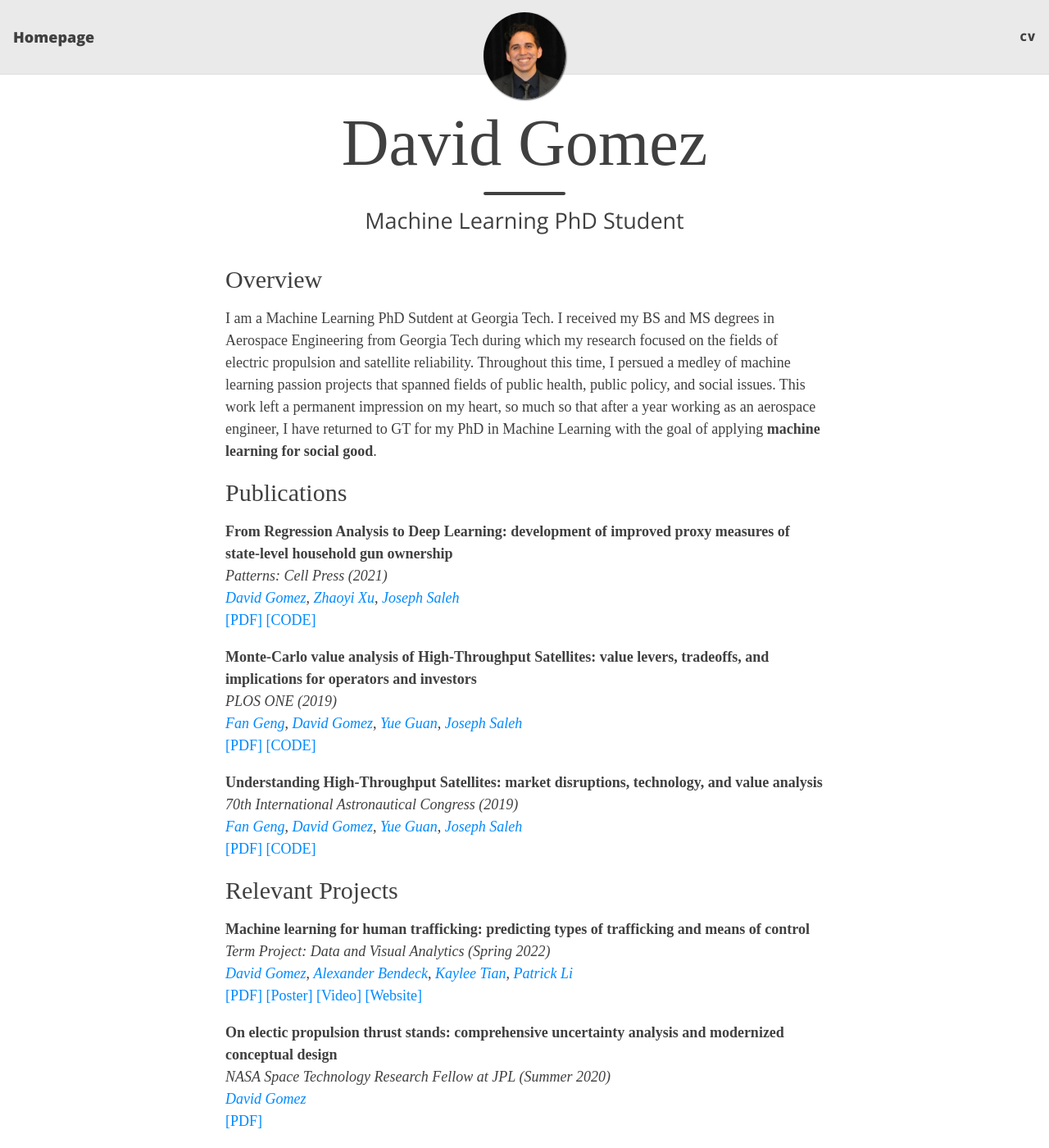
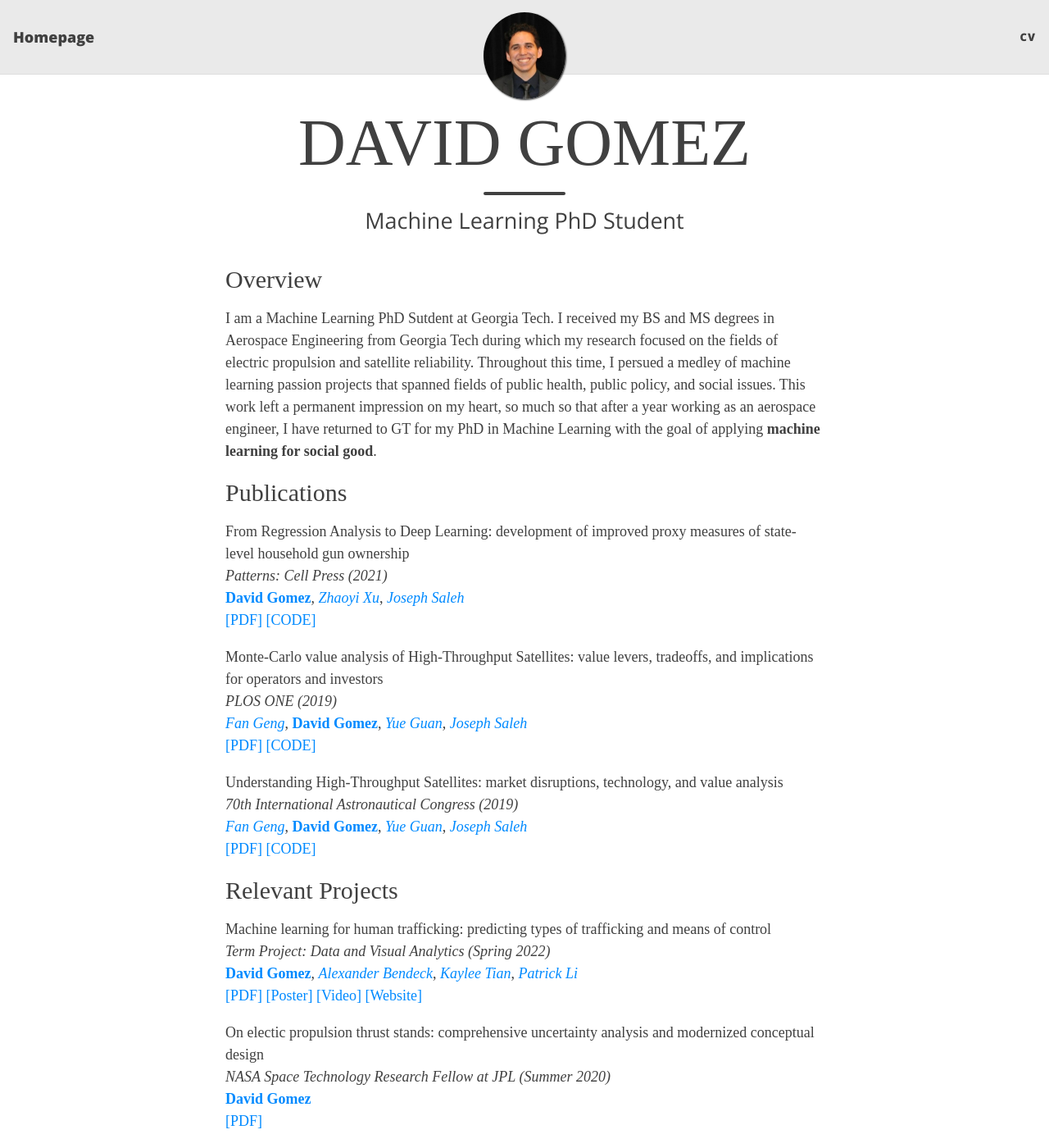
Before and after one commit to dbgomez94/dbgomez94.github.io, a Jekyll site: the page built from index.md, in a window 1280 px wide and 1400 px high. Shown: the whole window at 82% size. Built offline with Jekyll 4.4.1, drawn with Linux system fonts in a browser that asks for light colours; nearby versions of some CDN libraries; the list of posts is cut into pages by our own code.

Commit message:
fonts and styles

```diff
--- a/assets/css/beautifuljekyll.css
+++ b/assets/css/beautifuljekyll.css
@@ -29,7 +29,7 @@ p {
 }
 h1,h2,h3,h4,h5,h6 {
   font-family: 'avenir next'; /*'Open Sans', 'Helvetica Neue', Helvetica, Arial, sans-serif;*/
-  font-weight: 400; /* 800 */
+  font-weight: 350; /* 800 */
   line-height: 1.1;
 }
 h1 {
--- a/index.md
+++ b/index.md
@@ -1,6 +1,6 @@
 ---
 layout: home
-title: David Gomez
+title: DAVID GOMEZ
 subtitle: Machine Learning PhD Student
 ---
 
@@ -10,27 +10,27 @@ I am a Machine Learning PhD Sutdent at Georgia Tech. I received my BS and MS deg
 
 ## Publications
 
-**From Regression Analysis to Deep Learning: development of improved proxy measures of state-level household gun ownership** \
+From Regression Analysis to Deep Learning: development of improved proxy measures of state-level household gun ownership \
 _Patterns: Cell Press (2021)_ \
-  [_David Gomez_](https://scholar.google.com/citations?user=YmsZnXAAAAAJ&hl=en&oi=sra),
+  [**David Gomez**](https://scholar.google.com/citations?user=YmsZnXAAAAAJ&hl=en&oi=sra),
   [_Zhaoyi Xu_](https://scholar.google.com/citations?user=AlaqLgcAAAAJ&hl=en&oi=sra),
   [_Joseph Saleh_](https://scholar.google.com/citations?user=oewjyycAAAAJ&hl=en&oi=sra) \
   [[PDF]](https://www.cell.com/action/showPdf?pii=S2666-3899%2820%2930202-6)
   [[CODE]](https://github.com/dbgomez94/gun-ownership-proxy)
 
-**Monte-Carlo value analysis of High-Throughput Satellites: value levers, tradeoffs, and implications for operators and investors** \
+Monte-Carlo value analysis of High-Throughput Satellites: value levers, tradeoffs, and implications for operators and investors \
 _PLOS ONE (2019)_ \
   [_Fan Geng_](https://scholar.google.com/citations?user=VC7KrQQAAAAJ&hl=en&oi=sra),
-  [_David Gomez_](https://scholar.google.com/citations?user=YmsZnXAAAAAJ&hl=en&oi=sra),
+  [**David Gomez**](https://scholar.google.com/citations?user=YmsZnXAAAAAJ&hl=en&oi=sra),
   [_Yue Guan_](https://scholar.google.com/citations?user=Gr0QHIEAAAAJ&hl=en&oi=sra),
   [_Joseph Saleh_](https://scholar.google.com/citations?user=oewjyycAAAAJ&hl=en&oi=sra) \
   [[PDF]](https://journals.plos.org/plosone/article/file?id=10.1371/journal.pone.0222133&type=printable)
   [[CODE]](https://github.com/dbgomez94/high-throughput-satellites)
 
-**Understanding High-Throughput Satellites: market disruptions, technology, and value analysis** \
+Understanding High-Throughput Satellites: market disruptions, technology, and value analysis \
 _70th International Astronautical Congress (2019)_ \
   [_Fan Geng_](https://scholar.google.com/citations?user=VC7KrQQAAAAJ&hl=en&oi=sra),
-  [_David Gomez_](https://scholar.google.com/citations?user=YmsZnXAAAAAJ&hl=en&oi=sra),
+  [**David Gomez**](https://scholar.google.com/citations?user=YmsZnXAAAAAJ&hl=en&oi=sra),
   [_Yue Guan_](https://scholar.google.com/citations?user=Gr0QHIEAAAAJ&hl=en&oi=sra),
   [_Joseph Saleh_](https://scholar.google.com/citations?user=oewjyycAAAAJ&hl=en&oi=sra) \
   [[PDF]](http://iafastro.directory/iac/archive/browse/IAC-19/E3/3/49731/)
@@ -38,9 +38,9 @@ _70th International Astronautical Congress (2019)_ \
 
 ## Relevant Projects
 
-**Machine learning for human trafficking: predicting types of trafficking and means of control** \
+Machine learning for human trafficking: predicting types of trafficking and means of control \
 _Term Project: Data and Visual Analytics (Spring 2022)_ \
-  [_David Gomez_](https://scholar.google.com/citations?user=YmsZnXAAAAAJ&hl=en&oi=sra),
+  [**David Gomez**](https://scholar.google.com/citations?user=YmsZnXAAAAAJ&hl=en&oi=sra),
   [_Alexander Bendeck_](https://alexanderbendeck.github.io/projects.html),
   [_Kaylee Tian_](https://www.linkedin.com/in/kaylee-nianhan-tian/),
   [_Patrick Li_](https://www.linkedin.com/in/patrick-li-0/) \
@@ -49,14 +49,14 @@ _Term Project: Data and Visual Analytics (Spring 2022)_ \
   [[Video]](https://youtu.be/GltcIuAIdTc)
   [[Website]](https://alexanderbendeck.shinyapps.io/human-trafficking-app/)
 
-**On electic propulsion thrust stands: comprehensive uncertainty analysis and modernized conceptual design** \
+On electic propulsion thrust stands: comprehensive uncertainty analysis and modernized conceptual design \
 _NASA Space Technology Research Fellow at JPL (Summer 2020)_ \
-  [_David Gomez_](https://scholar.google.com/citations?user=YmsZnXAAAAAJ&hl=en&oi=sra) \
+  [**David Gomez**](https://scholar.google.com/citations?user=YmsZnXAAAAAJ&hl=en&oi=sra) \
   [[PDF]](https://drive.google.com/file/d/13bFrEk7PkWAY2GqFmNS_l3zvok1wE9Wj/view?usp=sharing)
 
-**Challenging the inevitability of suicide: the effect of gun regulation on overall suicide rates and portfolio of preventative measures** \
+Challenging the inevitability of suicide: the effect of gun regulation on overall suicide rates and portfolio of preventative measures \
 _Term Project: Accident Causation and System Safety (Fall 2019)_ \
-  [_David Gomez_](https://scholar.google.com/citations?user=YmsZnXAAAAAJ&hl=en&oi=sra),
+  [**David Gomez**](https://scholar.google.com/citations?user=YmsZnXAAAAAJ&hl=en&oi=sra),
   [_Jose Sanchez_](https://www.linkedin.com/in/jose-c-sanchez/),
   [_Danial Baum_](https://www.linkedin.com/in/daniel-baum-ae/) \
   [[PDF]](https://drive.google.com/file/d/1eBo4348ehcbSQ8zs2ny8W4vIRXymCLcg/view?usp=sharing)
```
